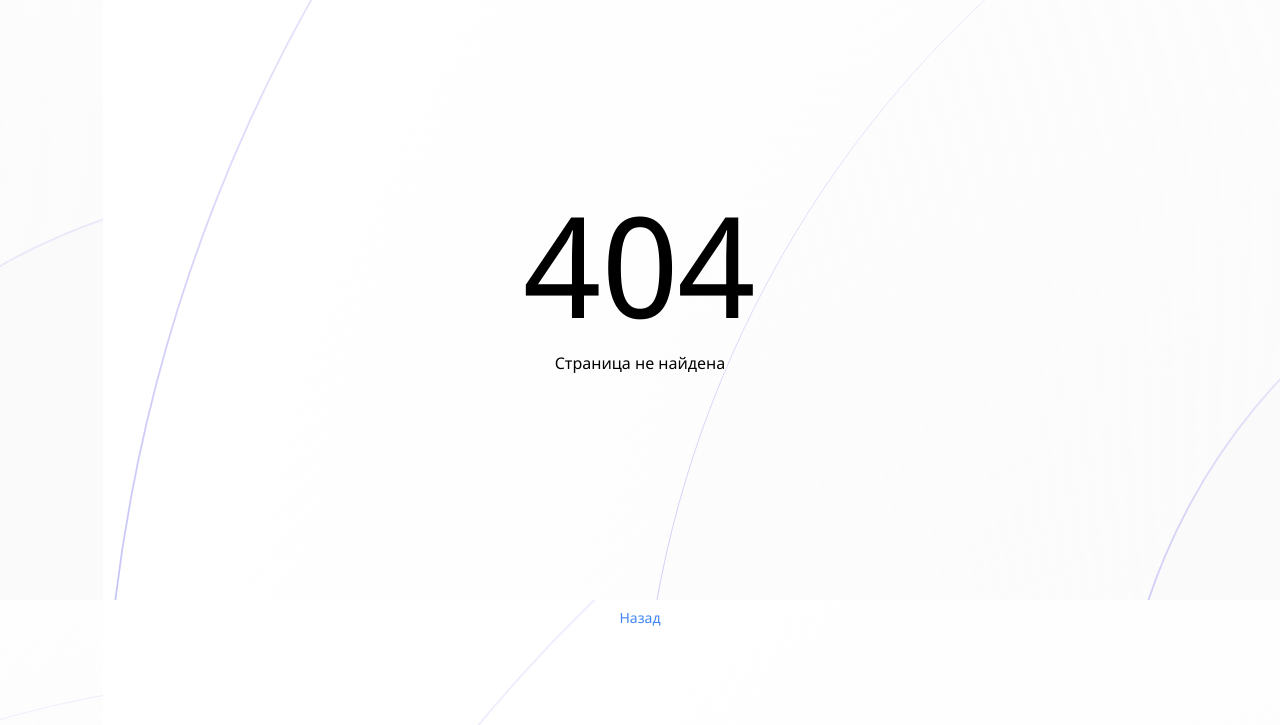
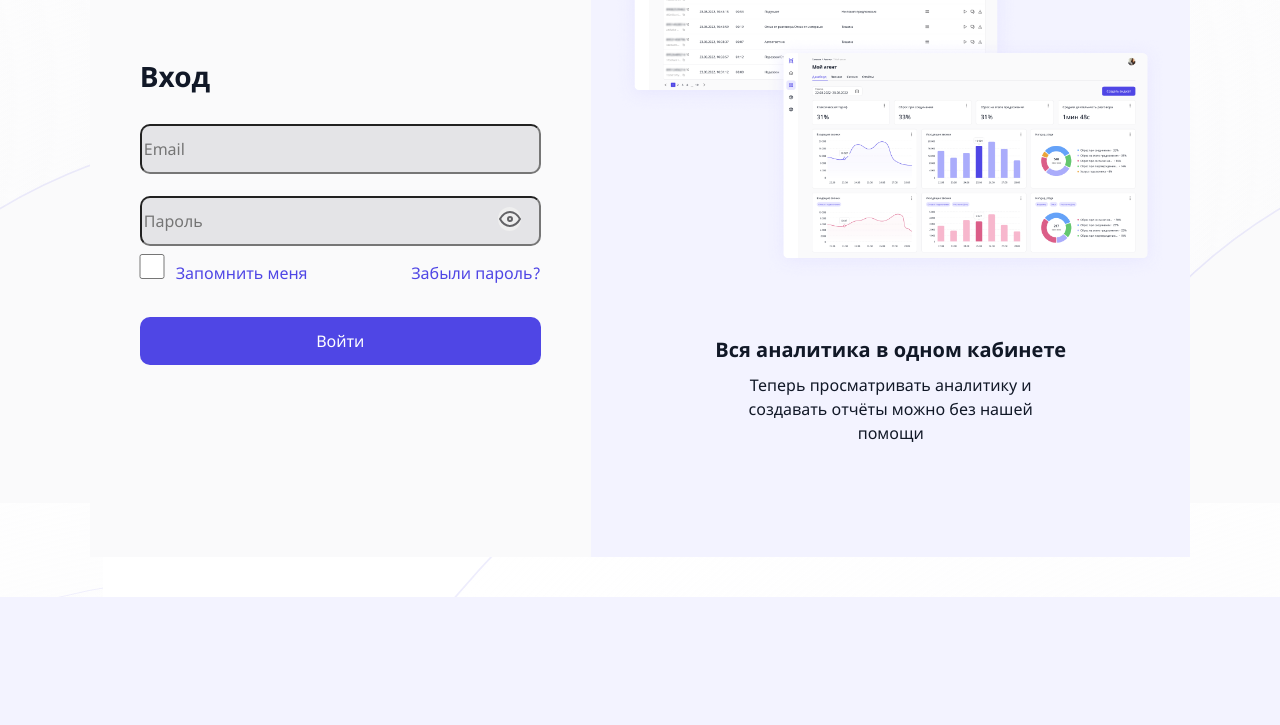
Before and after one commit to VolcharaMastering/huli-test, a React app in the folder huli-test-front/: page /signin in a window 1280 px wide. Before the commit this address had no page. Shown: the part 243-968 px from the top of the page. After the commit the page ends 840 px from the top, so only its background shows below. Built offline with nearby package versions, Linux system fonts and the light colour scheme.

Commit message:
frontMarkup/ all design adaptive

```diff
--- a/huli-test-front/src/components/Header/Header.css
+++ b/huli-test-front/src/components/Header/Header.css
@@ -5,12 +5,6 @@
     justify-content: space-between;
     align-items: center;
     margin: 40px 0;
-}
-
-.logo{
-    width: 199px;
-    height: 39px;
-    margin: 0;
 }
 
 .header__nav-bar{
--- a/huli-test-front/src/components/Header/Header.js
+++ b/huli-test-front/src/components/Header/Header.js
@@ -1,7 +1,5 @@
 import React from 'react';
-import { Link, BrowserRouter, useLocation } from "react-router-dom";
-// import Charts from '../Charts/Charts';
-// import Main from '../Main/Main';'
+import { Link, useLocation } from "react-router-dom";
 import logo from '../../images/Logo.svg';
 import "./Header.css";
 
@@ -9,21 +7,17 @@ function Header() {
   return (
     <header className='header'>
         <img className='logo' src={logo} alt="logo" />
-      <BrowserRouter basename="">
           <ul className='header__nav-bar'>
-            {/* <li><Link className='header__nav-link' to={Main}>О нас</Link></li>
-            <li><Link className='header__nav-link' to={Charts}>Платформа</Link></li> */}
-            <li><Link className='header__nav-link' to="/">О нас</Link></li>
-            <li><Link className='header__nav-link' to="/charts">Платформа</Link></li>
-            <li><Link className='header__nav-link' to="/Main">Портфолио</Link></li>
-            <li><Link className='header__nav-link' to="/Main">Контакты</Link></li>
+            <li><Link to="/" className='header__nav-link'>О нас</Link></li>
+            <li><Link to="/charts" className='header__nav-link'>Платформа</Link></li>
+            <li><Link to="/portfolio" className='header__nav-link'>Портфолио</Link></li>
+            <li><Link to="/contacts" className='header__nav-link'>Контакты</Link></li>
           </ul>
         <div className="header__button">
               <Link to="/signin" className="header__button-label">
                 Вход
               </Link>
             </div>
-      </BrowserRouter>
     </header>
   )
 }
--- a/huli-test-front/src/components/Login/Login.css
+++ b/huli-test-front/src/components/Login/Login.css
@@ -0,0 +1,166 @@
+.signin {
+    width: 100%;
+    background-color: #FAFAFB;
+    height: 100vh;
+    display: flex;
+    color: #111827;
+}
+
+.signin__window {
+    width: 46vw;
+    display: flex;
+    justify-content: center;
+    margin: 23vh 0 0 0;
+}
+@media screen and (max-width: 980px){
+    .signin__window{
+        width: 100vw;
+    }
+}
+
+.signin__form {
+    width: 47%;
+    height: 420px;
+    display: flex;
+    flex-direction: column;
+    justify-content: space-between;
+    align-items: flex-start;
+    margin-top: 4px;
+}
+@media screen and (max-width: 1500px){
+    .signin__form{
+        width: 80%;
+    }
+}
+@media screen and (max-width: 980px){
+    .signin__form{
+        width: 50%;
+    }
+}
+@media screen and (max-width: 730px){
+    .signin__form{
+        width: 90%;
+    }
+}
+@media screen and (max-width: 400px){
+    .signin__form{
+        width: 100%;
+    }
+}
+
+.signin__greeting {
+    font-size: 28px;
+    font-weight: 600;
+    margin-top: 73px;
+    margin-bottom: 0;
+}
+
+.signin__input-box {
+    position: relative;
+    width: 100%;
+}
+
+.signin__input {
+    width: 98%;
+    background-color: #E4E4E7;
+    height: 44px;
+    border-radius: 10px;
+    margin-top: 30px;
+}
+
+.signin__input:last-of-type {
+    margin-top: 22px;
+}
+
+.signin__hide {
+    border: none;
+    background-image: url(../../images/Eye-on.svg);
+    border-radius: 50%;
+    position: absolute;
+    top: 74%;
+    right: 5%;
+    width: 23px;
+    height: 24px;
+    transition: opacity 0.5s linear;
+}
+
+.signin__hide:hover {
+    opacity: 60%;
+    cursor: pointer;
+}
+
+.signin__compare-message {
+    font-size: 12px;
+    color: red;
+}
+
+.signin__button {
+    width: 100%;
+    height: 48px;
+    margin-top: 68px;
+    border-radius: 10px;
+    border: none;
+    color: white;
+    background-color: #4F46E5;
+}
+
+.signin__label {
+    font-size: 16px;
+    width: 103%;
+    position: absolute;
+    display: flex;
+    justify-content: space-between;
+    align-content: center;
+    top: 105%;
+    left: -3%;
+}
+
+.signin__label-checkbox:last-of-type {
+    color: #4F46E5;
+    margin-top: 10px;
+}
+
+.signin__checkbox {
+    width: 48px;
+    height: 25px;
+}
+
+.signin__background {
+    position: relative;
+    width: 55vw;
+    background-color: #F3F3FF;
+    display: flex;
+    flex-direction: column;
+    align-items: center;
+    justify-content: flex-end;
+    box-sizing: border-box;
+}
+@media screen and (max-width: 980px){
+    .signin__background{
+        display: none;
+    }
+}
+
+.signin__back-image {
+    width: 67%;
+    position: absolute;
+    top: 14%;
+    right: 29%;
+}
+
+.signin__back-image:last-of-type {
+    top: 35%;
+    right: 4%;
+}
+
+.signin__back-title {
+    font-size: 20px;
+    margin: 0 0 2% 0;
+}
+
+.signin__back-description {
+    width: 49%;
+    text-align: center;
+    margin: 0 0 14vh 0;
+    line-height: 24px;
+}
--- a/huli-test-front/src/components/Login/Login.js
+++ b/huli-test-front/src/components/Login/Login.js
@@ -1,9 +1,70 @@
-import React from 'react'
+import React, { useState } from 'react';
+import './Login.css';
+import logo from '../../images/Logo.svg';
+import image1 from '../../images/screenCalls.png';
+import image2 from '../../images/screenCharts.png';
 
 function Login() {
+  const [eye, setEye] = useState(false);
+  const handleEye = () => {
+    setEye(!eye);
+  }
   return (
-    <div>Login</div>
+    <section className='signin'>
+      <div className='signin__window'>
+        <form className='signin__form' id='signin__form'>
+          <img className='logo logo_signin-margin' src={logo} alt="logo" />
+          <h2 className="signin__greeting">Вход</h2>
+          <div className="signin__input-box">
+            <input className="signin__input" id="login-email" placeholder="Email" />
+            {/* <span
+            className={`signin__valid-error
+                        ${errors.email ? "signin__valid-error_active" : ""}`}
+          >
+            {errors?.email && errors?.email?.message}
+          </span>*/}
+            <input type={eye ? 'text' : 'password'}
+              className='signin__input'
+              id="password" placeholder="Пароль" />
+            {/* <span
+            className={`signin__valid-error
+                        ${errors.password ? "signin__valid-error_active" : ""}`}
+          >
+            {errors?.password && errors?.password?.message}
+          </span> */}
+            <button className='signin__hide' type="button" onClick={handleEye}></button>
+            {/* <span className="signin__compare-message">{message}</span> */}
+            <div className="signin__label">
+              <div>
+              <input className='signin__checkbox' type="checkbox" />
+              <label className='signin__label-checkbox'>Запомнить меня</label>
+              </div>
+              <label className='signin__label-checkbox'>
+                Забыли пароль?
+              </label>
+            </div>
+          </div>
+
+          <button className='signin__button'
+            // className={`signin__button ${
+            //   (!isValid || blockForm) && "signin__button_disabled"
+            // }`}
+            // disabled={!isValid || blockForm}
+            type="submit"
+            aria-label="Кнопка авторизации"
+          >Войти</button>
+        </form>
+      </div>
+      <div className='signin__background'>
+        <img className='signin__back-image' src={image1} alt='calls' />
+        <img className='signin__back-image' src={image2} alt='chart' />
+        <h2 className='signin__back-title'>Вся аналитика в одном кабинете</h2>
+        <p className='signin__back-description'>
+          Теперь просматривать аналитику и создавать отчёты можно без нашей помощи
+        </p>
+      </div>
+    </section>
   )
 }
 
-export default Login
+export default Login;
--- a/huli-test-front/src/components/app/app.css
+++ b/huli-test-front/src/components/app/app.css
@@ -3,7 +3,9 @@
   /* height: 100%; */
   margin: 0;
 }
-
+.page__login{
+  width: 100%;
+}
 .page__charts-back {
   background-position: center;
 }
@@ -74,3 +76,12 @@
     line-height: 35px;
   }
 }
+
+.logo{
+  width: 199px;
+  height: 39px;
+  margin: 0;
+}
+.logo_signin-margin{
+  width: 160px;
+}
--- a/huli-test-front/src/components/app/app.js
+++ b/huli-test-front/src/components/app/app.js
@@ -13,17 +13,17 @@ import NotFound from '../NotFound/NotFound';
 function App() {
 
     return (
-        <div className='page'>
-            <Header />
-            <BrowserRouter>
+        <BrowserRouter>
+            <div className='page'>
+                {/* <Header /> */}
                 <Routes>
                     <Route path="/" element={<Main />} />
                     <Route path="/charts" element={<Charts />} />
-                    <Route path="/login" element={<Login />} />
                     <Route path="/*" element={<NotFound />} />
+                    <Route path="/signin" element={<Login />} />
                 </Routes>
-            </BrowserRouter>
-        </div>
+            </div>
+        </BrowserRouter>
     )
 }
 
```
Also changed, not shown: huli-test-front/src/images/Eye-on.svg (added).
